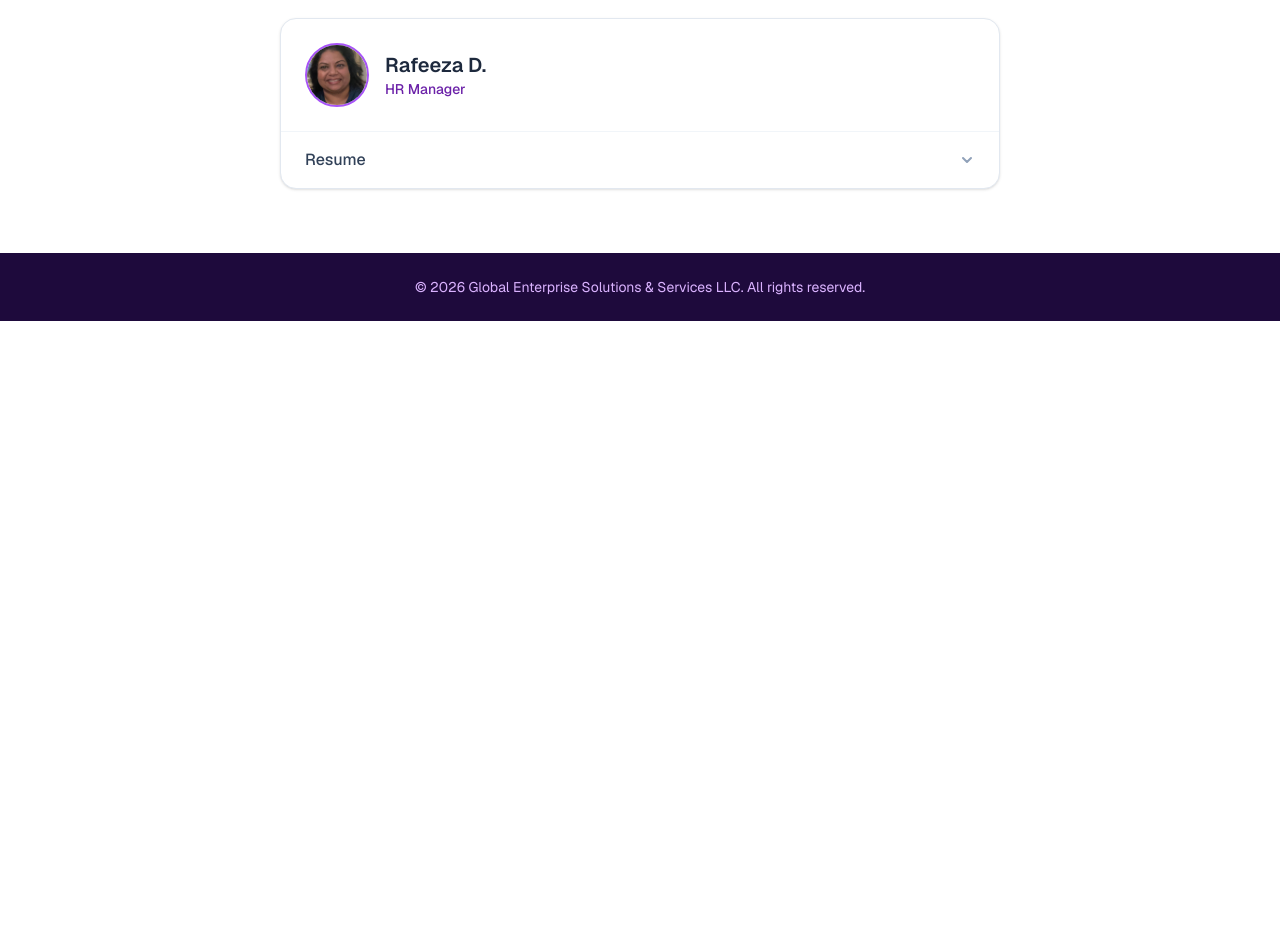
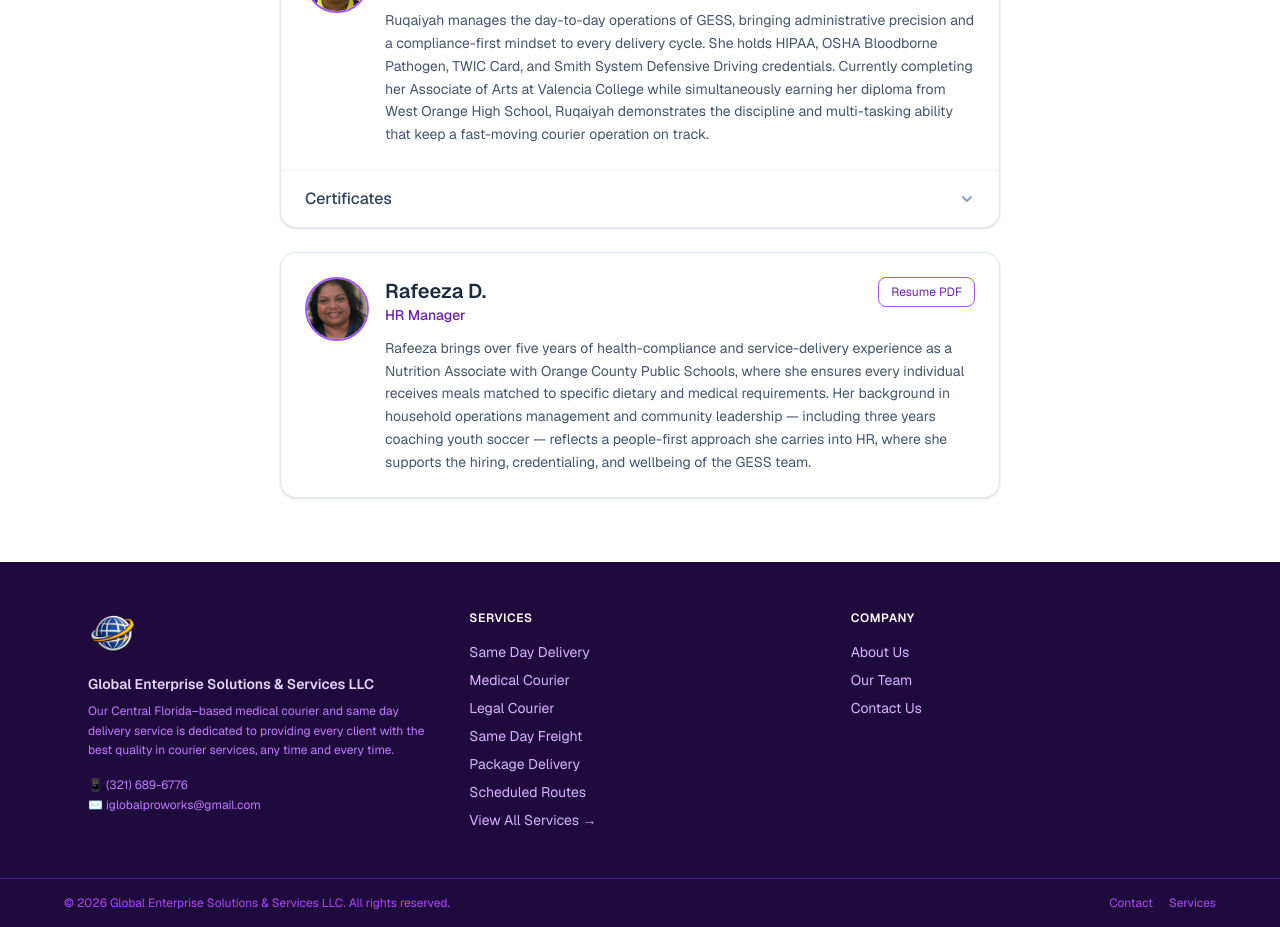
Before and after one commit to steevejoseph/med-services, a Next.js app: page /employees in a window 1280 px wide. Shown: the part 1120-2047 px from the top of the page. Before the commit the page ends 1441 px from the top, so only its background shows below. Built offline with nearby package versions, Linux system fonts and the light colour scheme.

Commit message:
Update employee section with introduction

```diff
--- a/app/employees/page.tsx
+++ b/app/employees/page.tsx
@@ -1,146 +1,8 @@
 import type { Metadata } from "next";
-import EmployeeCard, { type ResumeData } from "@/components/EmployeeCard";
+import EmployeeCard from "@/components/EmployeeCard";
 
 export const metadata: Metadata = {
   title: "Team | Global Enterprise Solutions & Services LLC",
-};
-
-const imranResume: ResumeData = {
-  summary:
-    "Dedicated CDL Class A Driver with over two and a half decades of experience in Hazmat and Tanker operations, ensuring compliance with DOT and FMCSA regulations. Holds certifications in HIPAA training, OSHA Bloodborne Pathogens, and a TWIC card. Demonstrates expertise in safe driving practices, secure freight handling, and vehicle maintenance.",
-  experience: [
-    {
-      period: "09/2001 – Present",
-      role: "Driver",
-      company: "Mondelez International – Florida",
-      bullets: [
-        "Achieved safe freight delivery by operating Class A vehicles per safety standards.",
-        "Conducted pre-trip/post-trip inspections ensuring vehicle safety compliance.",
-        "Maintained accurate driver logs & delivery records using ELD systems effectively.",
-        "Trained new drivers on company policies & operational standards efficiently.",
-      ],
-    },
-    {
-      period: "03/1996 – 03/2001",
-      role: "Driver",
-      company: "Clean Venture – New Jersey",
-      bullets: [
-        "Achieved dependable service through a clean driving record & safety compliance.",
-        "Executed accurate loading & unloading to manage inventory effectively.",
-        "Followed established safety protocols for all transportation operations.",
-      ],
-    },
-  ],
-  skills: [
-    "CDL Class A", "Hazmat Endorsement", "Tanker Endorsement", "TWIC Card",
-    "Defensive Driving", "ELD", "FMCSA Regulations", "Route Planning",
-    "Freight & Medical Transport", "Load Securement", "HIPAA Compliance",
-    "OSHA Bloodborne Pathogen", "Logbooks", "Local & Regional",
-  ],
-  licenses: [
-    "Commercial Driver's License (CDL) Class A",
-    "Hazmat Endorsement",
-    "TWIC Card",
-    "Smith System Defensive Driving",
-    "OSHA 40 Hour Hazardous Waste/Emergency Response Training (29 CFR 1910.10.(e)(2))",
-    "Confined Space Training Seminar (OSHA 29 CFR 1910.146)",
-    "OSHA 8 Hour Hazardous Waste/Emergency Response Refresher Training (29 CFR 1910.120(e)(2))",
-    "OSHA Bloodborne Pathogens",
-    "HIPAA Training",
-  ],
-  education: [
-    {
-      degree: "High School Diploma",
-      school: "Cornerstone Christian Correspondence School",
-      location: "Townsend, Georgia",
-    },
-  ],
-  downloadUrl: "/assets/imran-dastajir-resume.pdf",
-};
-
-const ruqaiyahResume: ResumeData = {
-  summary:
-    "Detail-oriented professional with customer service, administrative, and logistics experience. Holds HIPAA, OSHA Bloodborne Pathogen, TWIC Card, and Smith System Defensive Driving credentials. Demonstrated ability to balance multiple responsibilities, having completed college coursework simultaneously with high school.",
-  experience: [
-    {
-      period: "01/2025 – Present",
-      role: "Customer Service Associate",
-      company: "Walmart – Winter Garden, FL",
-      bullets: [
-        "Assist customers with returns and financial services at the customer service desk.",
-        "Support cashiers in resolving point-of-sale issues and ensuring smooth operations.",
-      ],
-    },
-    {
-      period: "05/2024 – 12/2024",
-      role: "Office Assistant",
-      company: "Max Realty & Consulting LLC – Winter Garden, FL",
-      bullets: [
-        "Organized and filed client documents, maintaining accurate records.",
-      ],
-    },
-  ],
-  skills: [
-    "Customer Service", "Document Management", "Financial Services",
-    "Time Management", "Team Collaboration", "HIPAA Compliance",
-    "OSHA Bloodborne Pathogen", "Defensive Driving",
-  ],
-  licenses: [
-    "HIPAA Certificate",
-    "OSHA Bloodborne Pathogen",
-    "TWIC Card",
-    "Smith System Defensive Driving",
-  ],
-  education: [
-    {
-      degree: "Associate of Arts (A.A.)",
-      school: "Valencia College",
-      location: "Orlando, FL — Aug 2023 – Apr 2025",
-    },
-    {
-      degree: "High School Diploma",
-      school: "West Orange High School",
-      location: "Winter Garden, FL — Aug 2021 – May 2025",
-    },
-  ],
-  downloadUrl: "/assets/ruqaiyah-dastajir-resume.pdf",
-};
-
-const rafeezaResume: ResumeData = {
-  summary:
-    "Dedicated professional with over five years of experience in nutrition services within Orange County Public Schools, ensuring individuals receive meals tailored to specific health requirements. Background in household operations management and community leadership.",
-  experience: [
-    {
-      period: "08/2020 – Present",
-      role: "Nutrition Associate",
-      company: "Orange County Public School – Orlando, FL",
-      bullets: [
-        "Ensure individuals receive accurate meals based on their specific health requirements.",
-      ],
-    },
-    {
-      period: "11/2003 – 08/2020",
-      role: "Home Manager",
-      company: "",
-      bullets: [
-        "Managed household finances and daily operations.",
-        "Coached son's soccer team for three years, developing team leadership skills.",
-      ],
-    },
-  ],
-  skills: [
-    "Nutrition Services", "Health Compliance", "Operations Management",
-    "Team Leadership", "Community Engagement",
-  ],
-  licenses: [],
-  education: [
-    {
-      degree: "High School (attended)",
-      school: "Queens New York High School",
-      location: "New York, NY — Sep 1995 – Dec 1998",
-    },
-  ],
-  downloadUrl: "/assets/rafeeza-dastajir-resume.pdf",
 };
 
 const employees = [
@@ -148,47 +10,51 @@
     name: "Imran Dastajir",
     title: "Managing Director",
     photo: "/assets/photos/imran.png",
-    resume: imranResume,
+    introduction:
+      "Imran founded Global Enterprise Solutions & Services LLC on more than 25 years of hands-on logistics experience. He holds a CDL Class A license with Hazmat and Tanker endorsements and a TWIC card, and built his career across long-haul Hazmat transport at Clean Venture (NJ) and over two decades of safe freight operations with Mondelez International throughout Florida. His HIPAA certification and OSHA Bloodborne Pathogen training position him to lead a courier operation where compliance and patient-safety accountability are non-negotiable.",
+    downloadUrl: "/assets/imran-dastajir-resume.pdf",
     certs: [
       { name: "HIPAA Training", file: "/pdfs/id_hippa_imran.pdf" },
-      {
-        name: "Bloodborne Pathogen",
-        file: "/pdfs/id_bloodborne_pathogen_imran.pdf",
-      },
+      { name: "Bloodborne Pathogen", file: "/pdfs/id_bloodborne_pathogen_imran.pdf" },
     ],
   },
   {
     name: "Abed Syed",
     title: "District Sales Manager",
     photo: "/assets/photos/abed.png",
-    resume: null,
+    introduction:
+      "Abed leads business development and client partnerships for Global Enterprise Solutions & Services LLC across Central Florida. He brings a results-driven approach to building relationships with hospital procurement teams and healthcare facilities, ensuring they understand the compliance standards and service reliability that set GESS apart.",
+    downloadUrl: undefined,
     certs: [],
   },
   {
     name: "Ismaiel Dastajir",
     title: "Logistics Manager",
     photo: undefined,
-    resume: null,
+    introduction:
+      "Ismaiel oversees route coordination and delivery logistics, keeping GESS operations running on schedule across the region. His focus on process reliability and real-time problem-solving ensures that time-sensitive medical and pharmaceutical shipments reach their destinations without delay.",
+    downloadUrl: undefined,
     certs: [],
   },
   {
     name: "Ruqaiyah R.",
     title: "Operations Manager",
     photo: "/assets/photos/ruqaiyah.png",
-    resume: ruqaiyahResume,
+    introduction:
+      "Ruqaiyah manages the day-to-day operations of GESS, bringing administrative precision and a compliance-first mindset to every delivery cycle. She holds HIPAA, OSHA Bloodborne Pathogen, TWIC Card, and Smith System Defensive Driving credentials. Currently completing her Associate of Arts at Valencia College while simultaneously earning her diploma from West Orange High School, Ruqaiyah demonstrates the discipline and multi-tasking ability that keep a fast-moving courier operation on track.",
+    downloadUrl: "/assets/ruqaiyah-dastajir-resume.pdf",
     certs: [
       { name: "HIPAA Training", file: "/pdfs/rd_hippa_ruqaiyah.pdf" },
-      {
-        name: "Bloodborne Pathogen",
-        file: "/pdfs/rd_bloodborne_pathogen_ruqaiyah.pdf",
-      },
+      { name: "Bloodborne Pathogen", file: "/pdfs/rd_bloodborne_pathogen_ruqaiyah.pdf" },
     ],
   },
   {
     name: "Rafeeza D.",
     title: "HR Manager",
     photo: "/assets/photos/rafeeza2.png",
-    resume: rafeezaResume,
+    introduction:
+      "Rafeeza brings over five years of health-compliance and service-delivery experience as a Nutrition Associate with Orange County Public Schools, where she ensures every individual receives meals matched to specific dietary and medical requirements. Her background in household operations management and community leadership — including three years coaching youth soccer — reflects a people-first approach she carries into HR, where she supports the hiring, credentialing, and wellbeing of the GESS team.",
+    downloadUrl: "/assets/rafeeza-dastajir-resume.pdf",
     certs: [],
   },
 ];
--- a/components/EmployeeCard.tsx
+++ b/components/EmployeeCard.tsx
@@ -3,22 +3,6 @@
 import { useState } from "react";
 
 type Cert = { name: string; file: string };
-
-type Experience = {
-  period: string;
-  role: string;
-  company: string;
-  bullets: string[];
-};
-
-export type ResumeData = {
-  summary: string;
-  experience: Experience[];
-  skills: string[];
-  licenses: string[];
-  education: { degree: string; school: string; location: string }[];
-  downloadUrl?: string;
-};
 
 function Chevron({ open }: { open: boolean }) {
   return (
@@ -28,89 +12,6 @@
     >
       <path d="M4 6l4 4 4-4" stroke="currentColor" strokeWidth="2" strokeLinecap="round" strokeLinejoin="round" />
     </svg>
-  );
-}
-
-function ResumeContent({ resume }: { resume: ResumeData }) {
-  return (
-    <div className="space-y-6 pt-4">
-      {resume.downloadUrl && (
-        <a
-          href={resume.downloadUrl}
-          target="_blank"
-          rel="noopener noreferrer"
-          className="inline-flex items-center gap-2 bg-brand text-white text-sm font-medium px-4 py-2 rounded-lg hover:bg-brand-hover transition-colors"
-        >
-          Download Resume PDF
-        </a>
-      )}
-
-      <div>
-        <h4 className="text-xs font-semibold text-brand uppercase tracking-wider mb-2">Professional Summary</h4>
-        <p className="text-slate-600 text-sm leading-relaxed">{resume.summary}</p>
-      </div>
-
-      <div>
-        <h4 className="text-xs font-semibold text-brand uppercase tracking-wider mb-3">Experience</h4>
-        <div className="space-y-5">
-          {resume.experience.map((exp) => (
-            <div key={exp.company}>
-              <div className="flex justify-between items-start gap-4">
-                <div>
-                  <p className="font-semibold text-slate-800 text-sm">{exp.role}</p>
-                  <p className="text-slate-500 text-sm">{exp.company}</p>
-                </div>
-                <span className="text-xs text-slate-400 shrink-0 mt-0.5">{exp.period}</span>
-              </div>
-              <ul className="mt-2 space-y-1">
-                {exp.bullets.map((b, i) => (
-                  <li key={i} className="text-slate-500 text-sm flex gap-2">
-                    <span className="text-brand shrink-0 mt-0.5">›</span>
-                    <span>{b}</span>
-                  </li>
-                ))}
-              </ul>
-            </div>
-          ))}
-        </div>
-      </div>
-
-      <div>
-        <h4 className="text-xs font-semibold text-brand uppercase tracking-wider mb-2">Core Skills</h4>
-        <div className="flex flex-wrap gap-2">
-          {resume.skills.map((skill) => (
-            <span key={skill} className="bg-slate-100 text-slate-600 text-xs px-3 py-1 rounded-full">
-              {skill}
-            </span>
-          ))}
-        </div>
-      </div>
-
-      <div>
-        <h4 className="text-xs font-semibold text-brand uppercase tracking-wider mb-2">Licenses & Certifications</h4>
-        <ul className="space-y-1">
-          {resume.licenses.map((lic) => (
-            <li key={lic} className="text-slate-600 text-sm flex gap-2">
-              <span className="text-gold shrink-0">✓</span>
-              <span>{lic}</span>
-            </li>
-          ))}
-        </ul>
-      </div>
-
-      <div>
-        <h4 className="text-xs font-semibold text-brand uppercase tracking-wider mb-2">Education</h4>
-        <div className="space-y-3">
-          {resume.education.map((ed) => (
-            <div key={ed.school}>
-              <p className="text-slate-800 text-sm font-medium">{ed.degree}</p>
-              <p className="text-slate-500 text-sm">{ed.school}</p>
-              <p className="text-slate-400 text-sm">{ed.location}</p>
-            </div>
-          ))}
-        </div>
-      </div>
-    </div>
   );
 }
 
@@ -144,21 +45,19 @@
   );
 }
 
-type Section = "resume" | "certs";
-
-export default function EmployeeCard({ name, title, resume, certs, photo }: {
+export default function EmployeeCard({ name, title, introduction, downloadUrl, certs, photo }: {
   name: string;
   title: string;
-  resume: ResumeData | null;
+  introduction?: string;
+  downloadUrl?: string;
   certs: Cert[];
   photo?: string;
 }) {
-  const [open, setOpen] = useState<Section | null>(null);
-  const toggle = (s: Section) => setOpen(prev => prev === s ? null : s);
+  const [certsOpen, setCertsOpen] = useState(false);
 
   return (
     <div className="bg-white border border-slate-200 rounded-2xl shadow-sm overflow-hidden">
-      <div className="p-6 flex items-center gap-4">
+      <div className="p-6 flex items-start gap-4">
         {photo ? (
           <img
             src={photo}
@@ -170,48 +69,47 @@
             👤
           </div>
         )}
-        <div>
-          <h2 className="text-xl font-semibold text-slate-800">{name}</h2>
-          <p className="text-brand text-sm font-medium">{title}</p>
+        <div className="flex-1 min-w-0">
+          <div className="flex items-start justify-between gap-4">
+            <div>
+              <h2 className="text-xl font-semibold text-slate-800">{name}</h2>
+              <p className="text-brand text-sm font-medium mb-3">{title}</p>
+            </div>
+            {downloadUrl && (
+              <a
+                href={downloadUrl}
+                target="_blank"
+                rel="noopener noreferrer"
+                className="shrink-0 text-xs text-brand border border-brand-border rounded-lg px-3 py-1.5 hover:bg-purple-50 transition-colors"
+              >
+                Resume PDF
+              </a>
+            )}
+          </div>
+          {introduction ? (
+            <p className="text-slate-600 text-sm leading-relaxed">{introduction}</p>
+          ) : (
+            <p className="text-slate-400 text-sm italic">Bio coming soon.</p>
+          )}
         </div>
       </div>
 
-      <div className="border-t border-slate-100 divide-y divide-slate-100">
-        <div>
+      {certs.length > 0 && (
+        <div className="border-t border-slate-100">
           <button
-            onClick={() => toggle("resume")}
+            onClick={() => setCertsOpen((v) => !v)}
             className="w-full flex items-center justify-between px-6 py-4 hover:bg-slate-50 transition-colors text-left"
           >
-            <span className="font-medium text-slate-700">Resume</span>
-            <Chevron open={open === "resume"} />
+            <span className="font-medium text-slate-700">Certificates</span>
+            <Chevron open={certsOpen} />
           </button>
-          {open === "resume" && (
+          {certsOpen && (
             <div className="px-6 pb-6">
-              {resume
-                ? <ResumeContent resume={resume} />
-                : <p className="pt-4 text-slate-400 text-sm italic">Resume content coming soon.</p>
-              }
+              <CertsContent certs={certs} />
             </div>
           )}
         </div>
-
-        {certs.length > 0 && (
-          <div>
-            <button
-              onClick={() => toggle("certs")}
-              className="w-full flex items-center justify-between px-6 py-4 hover:bg-slate-50 transition-colors text-left"
-            >
-              <span className="font-medium text-slate-700">Certificates</span>
-              <Chevron open={open === "certs"} />
-            </button>
-            {open === "certs" && (
-              <div className="px-6 pb-6">
-                <CertsContent certs={certs} />
-              </div>
-            )}
-          </div>
-        )}
-      </div>
+      )}
     </div>
   );
 }
--- a/components/Footer.tsx
+++ b/components/Footer.tsx
@@ -1,10 +1,97 @@
+import Link from "next/link";
+
+const columns = [
+  {
+    heading: "Services",
+    links: [
+      { label: "Same Day Delivery", href: "/services/same-day-delivery" },
+      { label: "Medical Courier", href: "/services/medical-courier" },
+      { label: "Legal Courier", href: "/services/legal-courier" },
+      { label: "Same Day Freight", href: "/services/same-day-freight" },
+      { label: "Package Delivery", href: "/services/package-delivery" },
+      { label: "Scheduled Routes", href: "/services/scheduled-routes" },
+      { label: "View All Services →", href: "/services" },
+    ],
+  },
+  {
+    heading: "Company",
+    links: [
+      { label: "About Us", href: "/about" },
+      { label: "Our Team", href: "/employees" },
+      { label: "Contact Us", href: "/contact" },
+    ],
+  },
+];
+
 export default function Footer() {
   return (
-    <footer className="bg-brand-dark text-purple-300 text-sm text-center py-6 mt-auto">
-      <p>
-        &copy; {new Date().getFullYear()} Global Enterprise Solutions &amp;
-        Services LLC. All rights reserved.
-      </p>
+    <footer className="bg-brand-dark text-purple-300 text-sm mt-auto">
+      <div className="max-w-6xl mx-auto px-6 py-12 grid grid-cols-1 sm:grid-cols-3 gap-10">
+
+        {/* Brand column */}
+        <div>
+          {/* eslint-disable-next-line @next/next/no-img-element */}
+          <img
+            src="/assets/globe-trans-bg.png"
+            alt="Global Enterprises"
+            className="h-12 w-12 rounded-full object-cover mb-4"
+          />
+          <p className="text-purple-200 font-semibold mb-2">
+            Global Enterprise Solutions &amp; Services LLC
+          </p>
+          <p className="text-purple-400 leading-relaxed text-xs">
+            Our Central Florida–based medical courier and same day delivery
+            service is dedicated to providing every client with the best quality
+            in courier services, any time and every time.
+          </p>
+          <div className="mt-4 space-y-1 text-xs text-purple-400">
+            <p>
+              <a href="tel:3216896776" className="hover:text-white transition-colors">
+                📱 (321) 689-6776
+              </a>
+            </p>
+            <p>
+              <a href="mailto:iglobalproworks@gmail.com" className="hover:text-white transition-colors">
+                ✉️ iglobalproworks@gmail.com
+              </a>
+            </p>
+          </div>
+        </div>
+
+        {/* Sitemap columns */}
+        {columns.map((col) => (
+          <div key={col.heading}>
+            <h3 className="text-white font-semibold uppercase tracking-wider text-xs mb-4">
+              {col.heading}
+            </h3>
+            <ul className="space-y-2">
+              {col.links.map(({ label, href }) => (
+                <li key={href}>
+                  <Link
+                    href={href}
+                    className="hover:text-white transition-colors"
+                  >
+                    {label}
+                  </Link>
+                </li>
+              ))}
+            </ul>
+          </div>
+        ))}
+      </div>
+
+      {/* Bottom bar */}
+      <div className="border-t border-purple-900 px-6 py-4">
+        <div className="max-w-6xl mx-auto flex flex-col sm:flex-row items-center justify-between gap-2 text-xs text-purple-500">
+          <p>
+            &copy; {new Date().getFullYear()} Global Enterprise Solutions &amp; Services LLC. All rights reserved.
+          </p>
+          <div className="flex gap-4">
+            <Link href="/contact" className="hover:text-white transition-colors">Contact</Link>
+            <Link href="/services" className="hover:text-white transition-colors">Services</Link>
+          </div>
+        </div>
+      </div>
     </footer>
   );
 }
```
